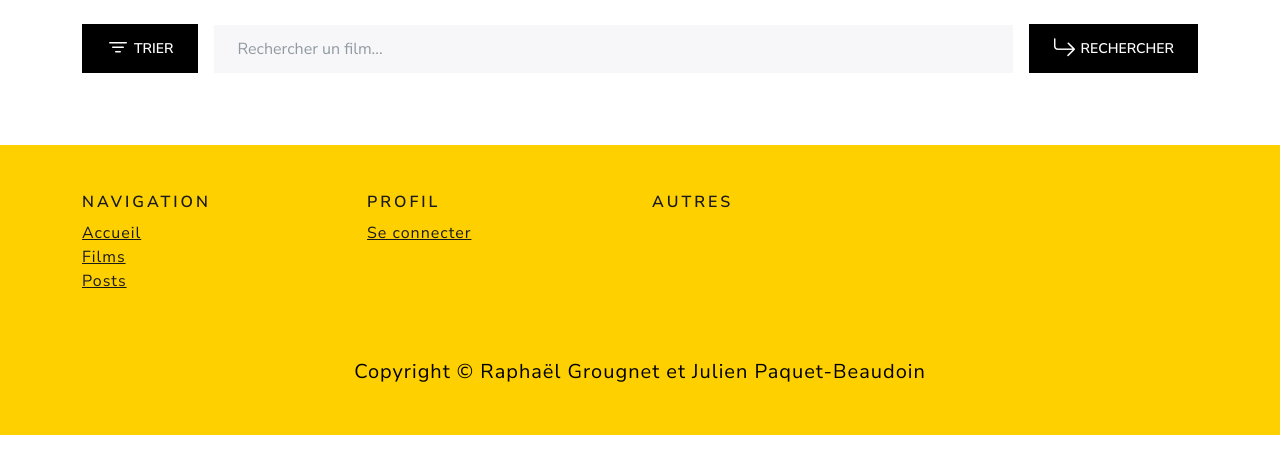
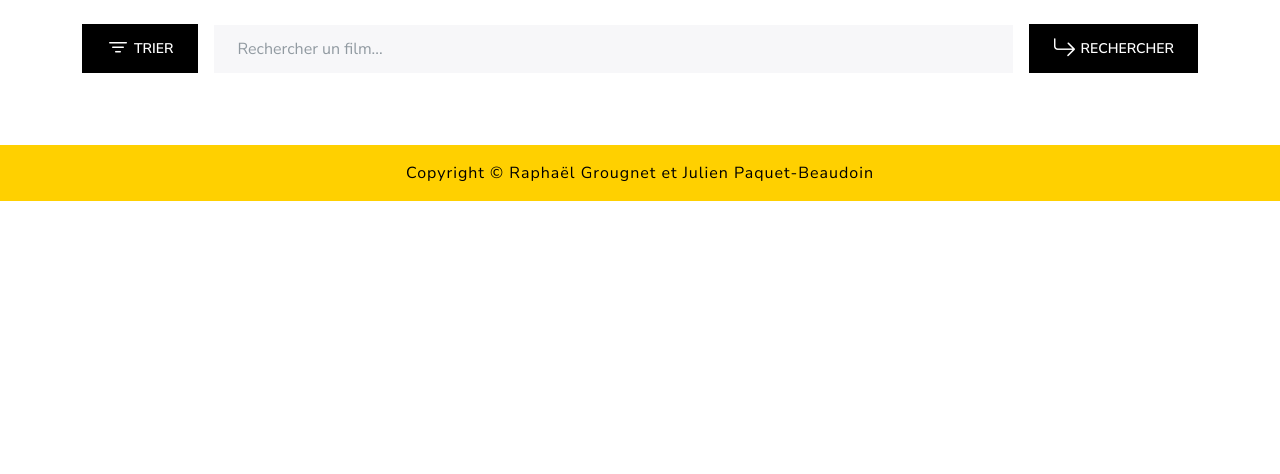
Before and after one commit to raphaelgrougnet/Cinerama, a Flask app: page /films/ in a window 1280 px wide. Shown: the part 125-599 px from the top of the page. Run offline with Flask 3, Linux system fonts and the light colour scheme; data that the repository does not hold is empty; some libraries are stand-ins or nearby versions.

Commit message:
Changement style footer

```diff
--- a/templates/base.html
+++ b/templates/base.html
@@ -91,41 +91,8 @@
     </nav>
   </header>
   <main class="container">{% block content %}{% endblock %}</main>
-  <footer class="mt-5 text-black  pt-5">
-    <div class="container">
-      <div class="row">
-        <div class="col-md-3">
-          <h5>Navigation</h5>
-          <ul class="list-unstyled">
-            <li><a href="/">Accueil</a></li>
-            <li><a href="/films">Films</a></li>
-            <li><a href="/posts">Posts</a></li>
-            {% if utilisateur %}
-            <li><a href="/logout">Déconnexion</a></li>
-            {% endif %}
-          </ul>
-        </div>
-        <div class="col-md-3">
-          <h5>Profil</h5>
-          <ul class="list-unstyled">
-            {% if utilisateur %}
-            <li><a href="/profil">Commentaires</a></li>
-            <li><a href="/profil/favoris">Favoris</a></li>
-            <li><a href="/profil/visionne">Visionnés</a></li>
-            {% else %}
-            <li><a href="/login">Se connecter</a></li>
-            {% endif %}
-          </ul>
-        </div>
-        <div class="col-md-3">
-          <h5>Autres</h5>
-          <ul class="list-unstyled">
-            <!-- Ajoutez d'autres liens ici si nécessaire -->
-          </ul>
-        </div>
-      </div>
-    </div>
-    <p class="m-0 p-5 fs-4 text-center">Copyright © Raphaël Grougnet et Julien Paquet-Beaudoin</p>
+  <footer class="mt-5 text-black">
+    <p class="m-0 p-3 text-center">Copyright © Raphaël Grougnet et Julien Paquet-Beaudoin</p>
   </footer>
 </body>
 
```
